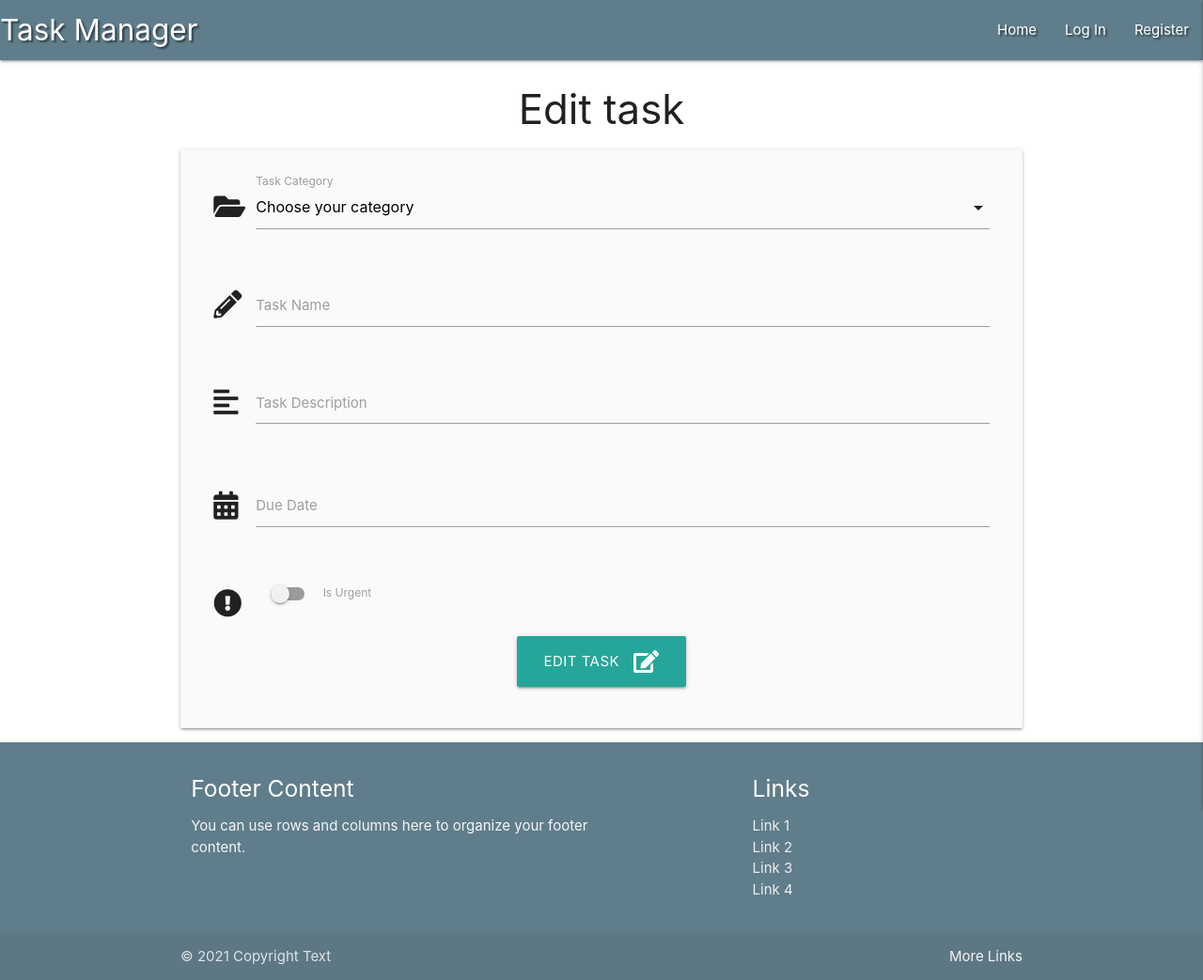
After one commit to smcgdub/task_manager_project, a Flask app: template templates/edit_task.html in a window 1280 px wide. The commit adds this page. Shown: the whole page at 94% size. Run offline with Flask 2, Linux system fonts and the light colour scheme; the template is opened without the code that fills it, so the values that code supplies are empty; some libraries are stand-ins or nearby versions.

Commit message:
Wire up task edit button

```diff
--- a/app.py
+++ b/app.py
@@ -116,6 +116,13 @@ def add_task():
     return render_template("add_task.html", categories=categories)
 
 
+@app.route("/edit_task/<task_id>", methods=["GET", "POST"])
+def edit_task(task_id):
+    task = mongo.db.tasks.find_one({"_id": ObjectId(task_id)})
+    categories = mongo.db.categories.find().sort("category_name", 1)
+    return render_template("edit_task.html", task=task, categories=categories)
+
+
 if __name__ == "__main__":
     app.run(host=os.environ.get("IP"),
             port=int(os.environ.get("PORT")),
--- /dev/null
+++ b/templates/edit_task.html
@@ -0,0 +1,70 @@
+{% extends "base.html" %}
+{% block content %}
+
+<h3 class="center-align">Edit task</h3>
+
+<div class="row card-panel grey lighten-5">
+  <form class="col s12" method="POST" action="{{ url_for('edit_task', task_id=task._id) }}">
+    <!-- CATEGORY SELECTION -->
+    <div class="row">
+      <div class="input-field col s12">
+        <i class="fas fa-folder-open prefix"></i>
+        <select id="category_name" name="category_name" class="validate" required>
+          <option value="" disabled selected>Choose your category</option>
+          {% for category in categories %}
+          <option value="{{ category.category_name }}">{{ category.category_name }}</option>
+          {% endfor %}
+        </select>
+        <label>Task Category</label>
+      </div>
+    </div>
+    <!-- TASK NAME FIELD -->
+    <div class="row">
+      <div class="input-field col s12">
+        <i class="fas fa-pencil-alt prefix"></i>
+        <input id="task_name" name="task_name" type="text" class="validate" minlength="5" maxlength="50" required>
+        <label for="task_name">Task Name</label>
+      </div>
+    </div>
+    <!-- TASK DESCRIPTION FIELD -->
+    <div class="row">
+      <div class="input-field col s12">
+        <i class="fas fa-align-left prefix"></i>
+        <textarea id="task_description" name="task_description" minlength="5" maxlength="200"
+          class="materialize-textarea validate" required></textarea>
+        <label for="task_description">Task Description</label>
+      </div>
+    </div>
+    <!-- DATE PICKER-->
+    <div class="row">
+      <div class="input-field col s12">
+        <i class="fas fa-calendar-alt prefix"></i>
+        <input id="due_date" name="due_date" type="text" class="datepicker validate" required>
+        <label for="due_date">Due Date</label>
+      </div>
+    </div>
+    <!-- IS URGENT -->
+    <div class="row">
+      <div class="input-field col s12">
+        <div class="switch">
+          <i class="fas fa-exclamation-circle prefix"></i>
+          <label for="is_urgent">
+            <input type="checkbox" id="is_urgent" name="is_urgent">
+            <span class="lever"></span>
+            Is Urgent
+          </label>
+        </div>
+      </div>
+    </div>
+    <!-- EDIT BUTTON -->
+    <div class="row">
+      <div class="col s12 center-align">
+        <button type="submit" class="btn-large">
+          Edit Task <i class="fas fa-edit right"></i>
+        </button>
+      </div>
+    </div>
+  </form>
+</div>
+
+{% endblock %}
--- a/templates/tasks.html
+++ b/templates/tasks.html
@@ -11,7 +11,7 @@
         <i class="fas fa-caret-down #607d8b blue-grey"></i>
         <!-- DONE & EDIT BUTTONS -->
         <a href="" class="btn-small green">Done</a>
-        <a href="" class="btn-small light-blue">Edit</a>
+        <a href="{{ url_for('edit_task', task_id=task._id) }}" class="btn-small light-blue">Edit</a>
       </div>
       <div class="col s9">
         <strong>{{ task.task_name }}</strong> : {{ task.due_date }}
```
